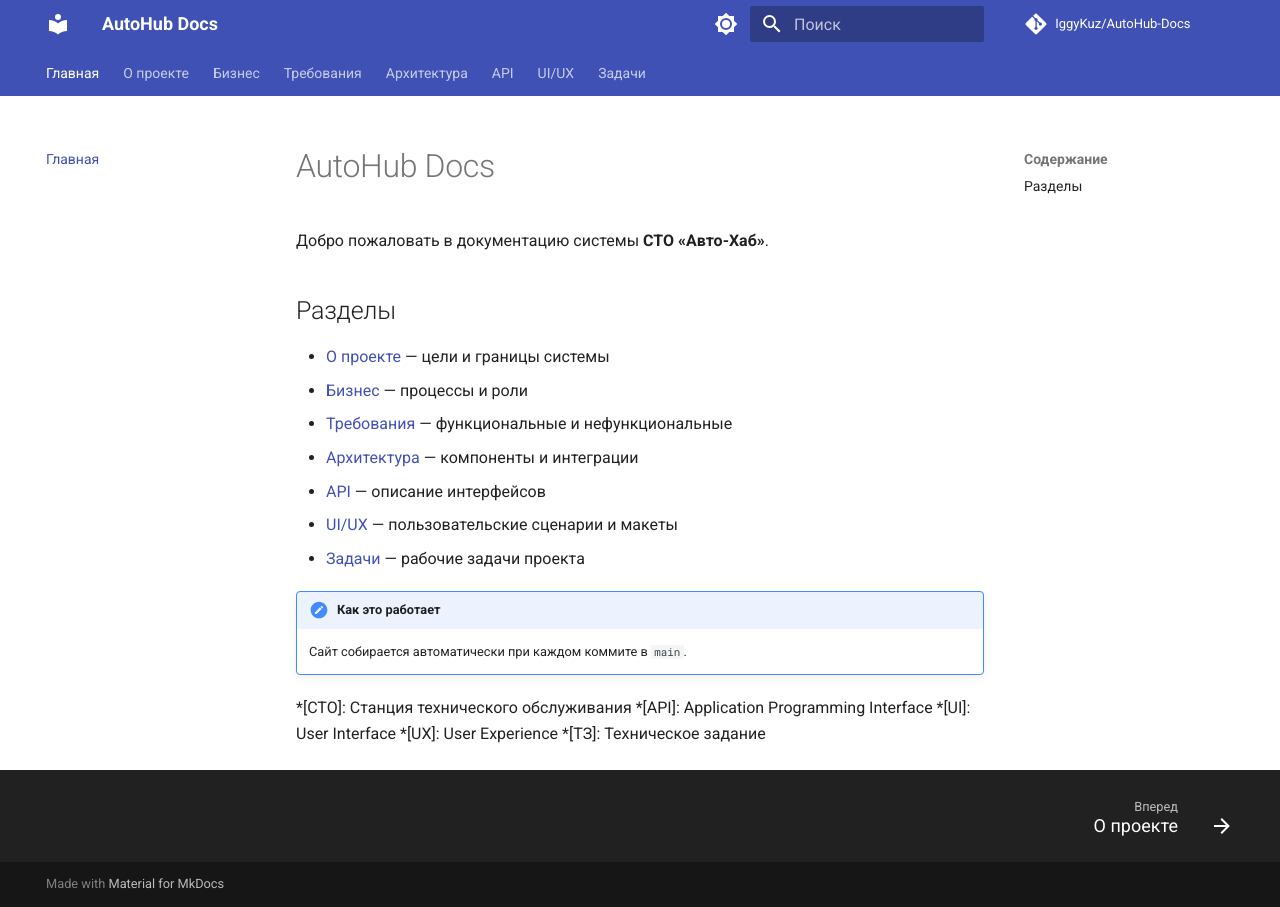
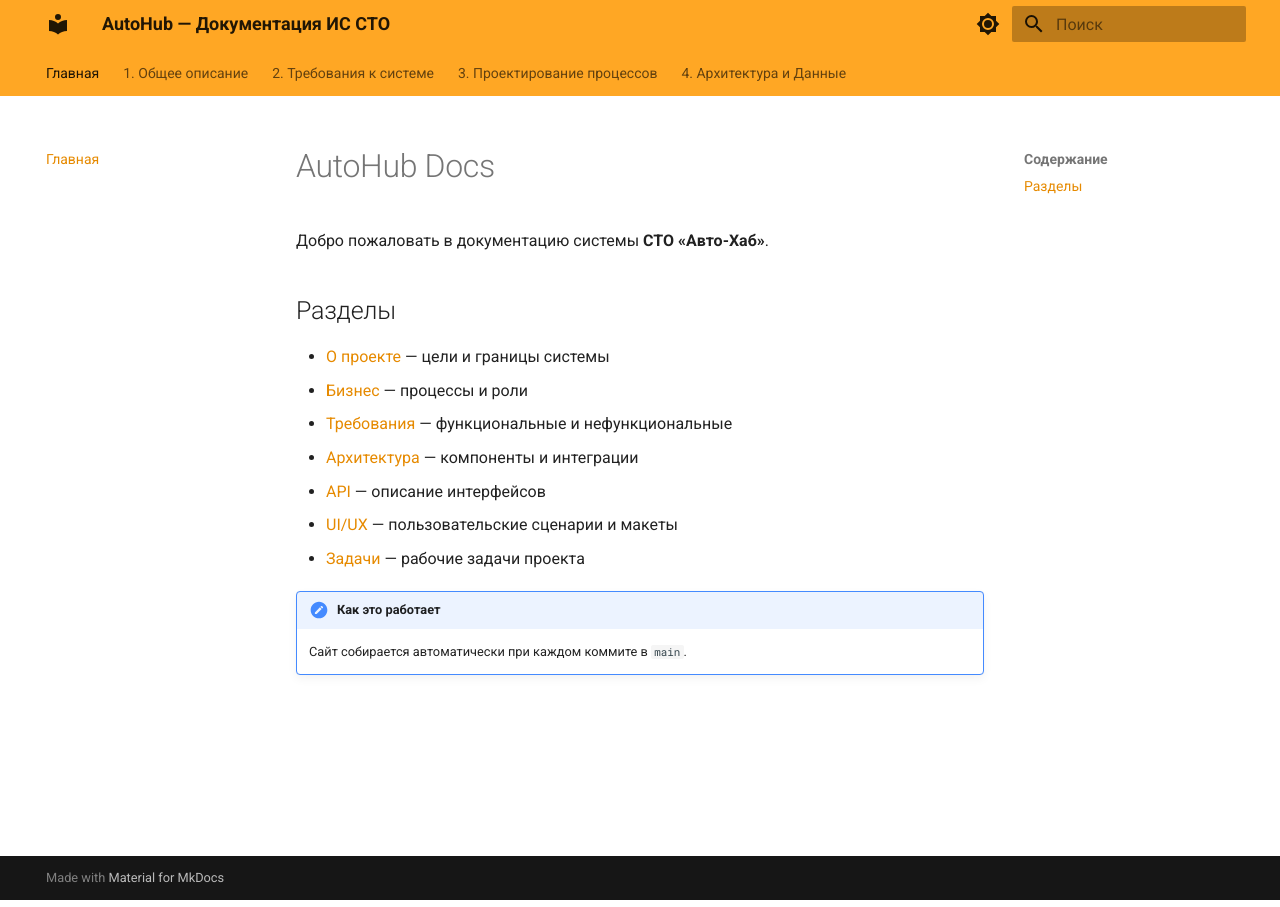
Before and after one commit to IggyKuz/AutoHub-Docs, an MkDocs documentation site: the page built from docs/index.md, in a window 1280 px wide. Built offline with MkDocs 1.6.1 and Material for MkDocs 9.7.7, drawn with Linux system fonts in a browser that asks for light colours; comment, search, counter and statistics services are not loaded.

Commit message:
Update mkdocs.yml

```diff
--- a/mkdocs.yml
+++ b/mkdocs.yml
@@ -1,8 +1,6 @@
-site_name: AutoHub Docs
-site_description: Документация системы СТО «Авто-Хаб»
-site_url: https://IggyKuz.github.io/AutoHub-Docs/
-repo_name: IggyKuz/AutoHub-Docs
-repo_url: https://github.com/IggyKuz/AutoHub-Docs
+site_name: AutoHub — Документация ИС СТО
+site_description: Документация информационной системы автомастерских и СТО "АвтоХаб"
+site_author: IggyKuz
 
 theme:
   name: material
@@ -10,71 +8,49 @@ theme:
   palette:
     - media: "(prefers-color-scheme: light)"
       scheme: default
+      primary: orange
+      accent: orange
       toggle:
         icon: material/brightness-7
         name: Переключить на тёмную тему
     - media: "(prefers-color-scheme: dark)"
       scheme: slate
+      primary: orange
+      accent: orange
       toggle:
         icon: material/brightness-4
         name: Переключить на светлую тему
   features:
-    - navigation.instant
-    - navigation.tracking
+    - navigation.tabs
+    - navigation.sections
+    - navigation.expand
     - navigation.top
-    - navigation.footer
-    - navigation.tabs
-    - navigation.indexes
-    - toc.follow
+    - search.suggest
     - search.highlight
-    - search.suggest
     - content.code.copy
 
 markdown_extensions:
   - admonition
-  - attr_list
-  - md_in_html
-  - tables
-  - toc:
-      permalink: true
-      toc_depth: 3
   - pymdownx.details
   - pymdownx.superfences
-  - pymdownx.tabbed:
-      alternate_style: true
+  - pymdownx.highlight:
+      anchor_linenums: true
   - pymdownx.tasklist:
       custom_checkbox: true
-  - pymdownx.snippets:
-      auto_append:
-        - docs/abbreviations.md
-
-plugins:
-  - search:
-      lang: ru
-  - glightbox
+  - tables
+  - attr_list
 
 nav:
   - Главная: index.md
-  - О проекте:
-      - about/index.md
-      - about/goals.md
-      - about/scope.md
-  - Бизнес:
-      - business/index.md
-      - business/processes.md
-      - business/roles.md
-  - Требования:
-      - requirements/index.md
-      - requirements/functional.md
-      - requirements/non-functional.md
-  - Архитектура:
-      - architecture/index.md
-      - architecture/components.md
-      - architecture/integrations.md
-  - API:
-      - api/index.md
-  - UI/UX:
-      - uiux/index.md
-  - Задачи:
-      - tasks/index.md
-      - tasks/example-task.md
+  - 1. Общее описание:
+      - О проекте и бизнес-контекст: overview/business-case.md
+      - Глоссарий и термины: overview/glossary.md
+  - 2. Требования к системе:
+      - Бизнес-требования (BRD): requirements/business-req.md
+      - Пользовательские сценарии (Use Cases): requirements/use-cases.md
+  - 3. Проектирование процессов:
+      - Процесс приемки и осмотра (BPMN): processes/reception.md
+      - Формирование заказа-наряда: processes/work-order.md
+  - 4. Архитектура и Данные:
+      - Модель данных (ER-диаграмма): architecture/data-model.md
+      - Спецификация API (REST): architecture/api-spec.md
```
